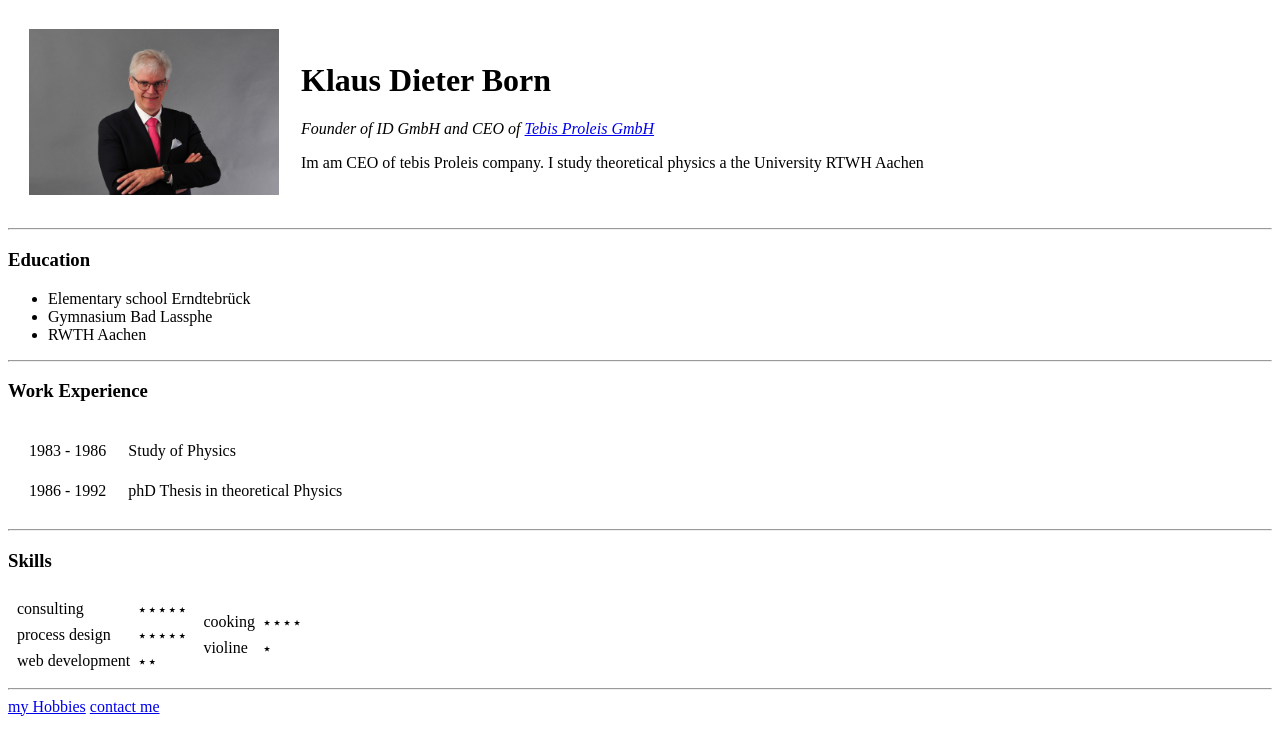
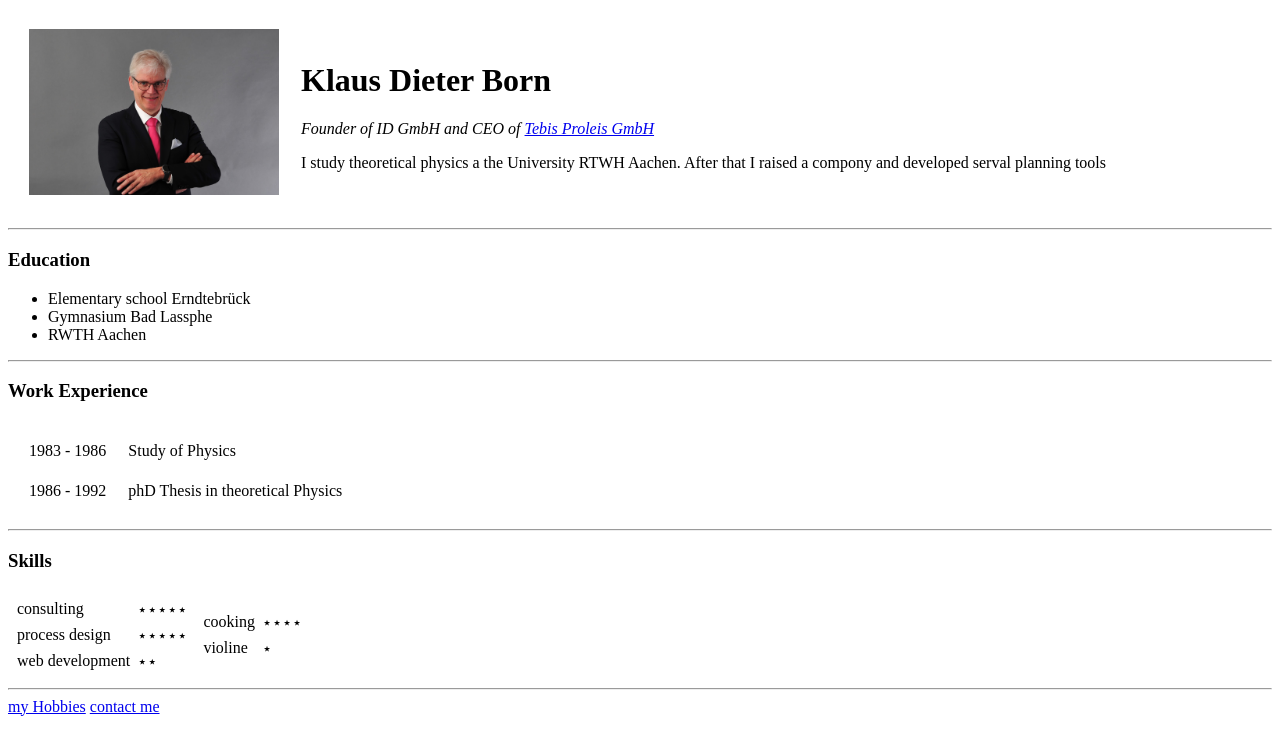
Before and after one commit to Kdborn/cv, a plain HTML site: page index.html in a window 1280 px wide. Drawn offline with Linux system fonts and the light colour scheme.

Commit message:
Change privat text

```diff
--- a/index.html
+++ b/index.html
@@ -13,7 +13,7 @@
       <td>
         <h1>Klaus Dieter Born</h1>
         <p><em>Founder of ID GmbH and CEO of <a href="https://www.tebis.com">Tebis Proleis GmbH</a></em></p>
-        <p>Im am CEO of tebis Proleis company. I study theoretical physics a the University RTWH Aachen</p>
+        <p>I study theoretical physics a the University RTWH Aachen. After that I raised a compony and developed serval planning tools</p>
       </td>
     </tr>
   </table>
```
